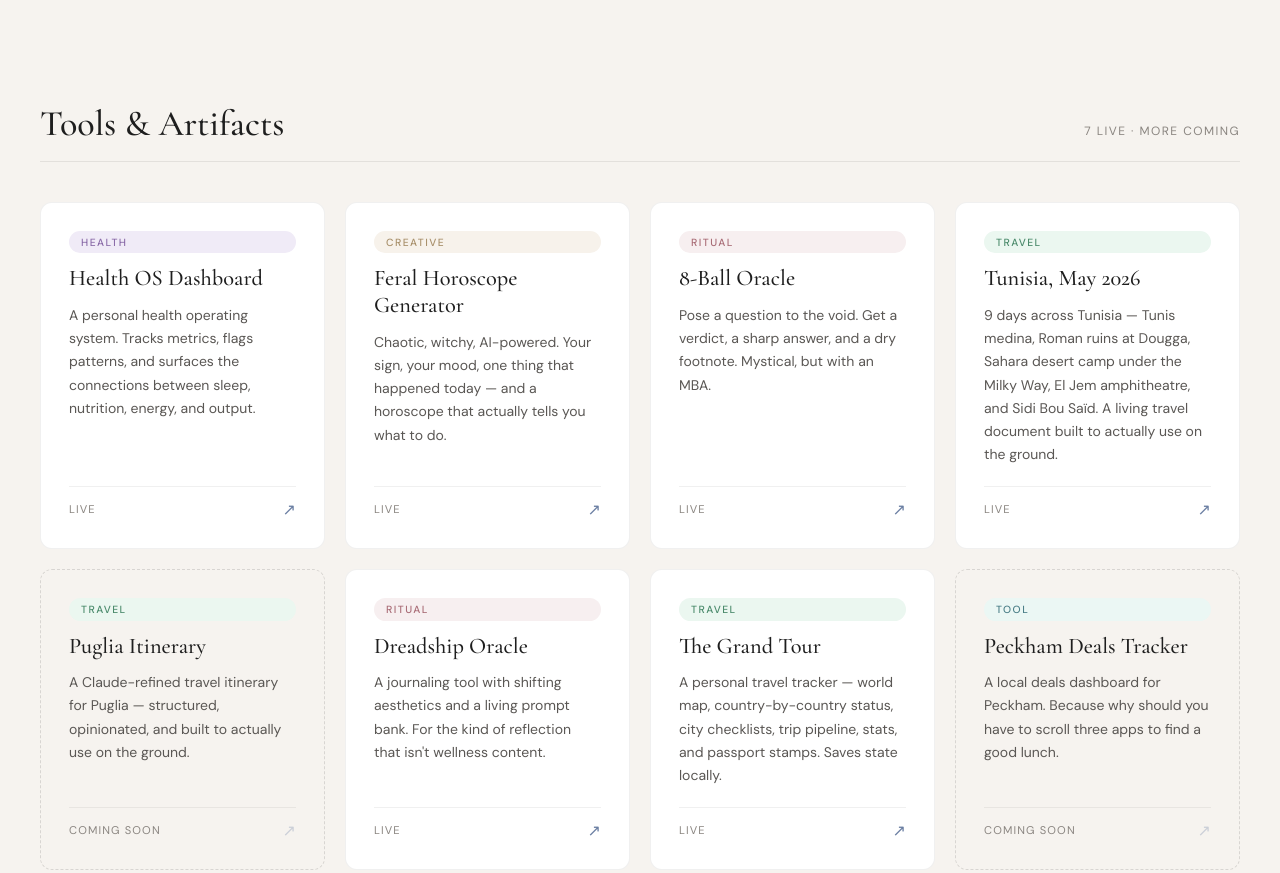
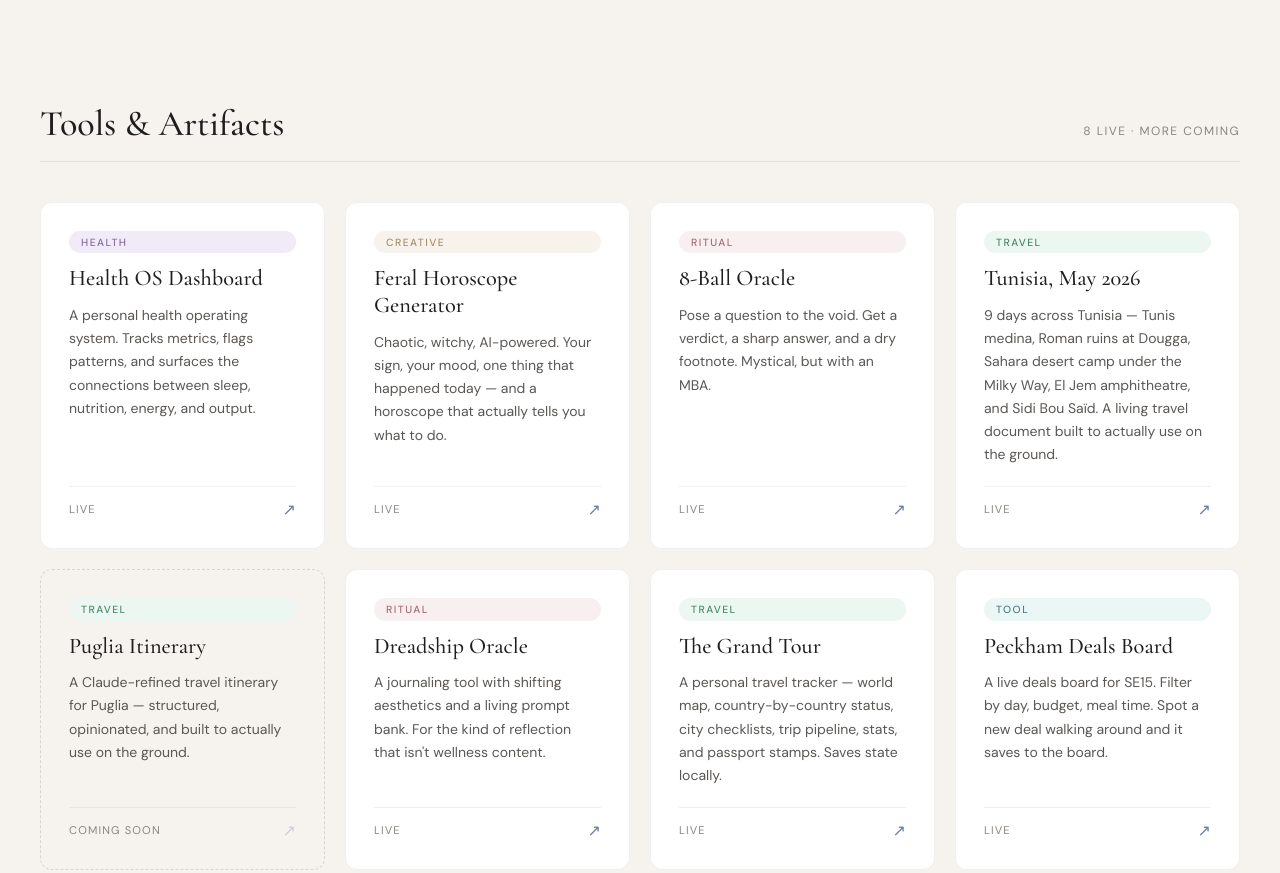
Before and after one commit to miznizzz/claudefun, a website: page index.html in a window 1280 px wide. Shown: the part 1020-1893 px from the top of the page. Drawn offline with nearby package versions, Linux system fonts and the light colour scheme.

Commit message:
Promote Peckham Deals Board to live in portfolio

```diff
--- a/index.html
+++ b/index.html
@@ -107,7 +107,7 @@ footer a:hover { text-decoration: underline; }
 <section class="section" id="tools">
   <div class="section-header">
     <h2 class="section-title">Tools &amp; Artifacts</h2>
-    <span class="section-count">7 live · more coming</span>
+    <span class="section-count">8 live · more coming</span>
   </div>
   <div class="project-grid">
     <a class="project-card" href="./health-os/"><span class="card-tag tag-health">Health</span><h3 class="card-title">Health OS Dashboard</h3><p class="card-desc">A personal health operating system. Tracks metrics, flags patterns, and surfaces the connections between sleep, nutrition, energy, and output.</p><div class="card-footer"><span class="card-status">Live</span><span class="card-arrow">↗</span></div></a>
@@ -117,7 +117,7 @@ footer a:hover { text-decoration: underline; }
     <div class="project-card card-placeholder"><span class="card-tag tag-travel">Travel</span><h3 class="card-title">Puglia Itinerary</h3><p class="card-desc">A Claude-refined travel itinerary for Puglia — structured, opinionated, and built to actually use on the ground.</p><div class="card-footer"><span class="card-status">Coming soon</span><span class="card-arrow" style="opacity:0.3">↗</span></div></div>
     <a class="project-card" href="./dreadship-oracle/"><span class="card-tag tag-ritual">Ritual</span><h3 class="card-title">Dreadship Oracle</h3><p class="card-desc">A journaling tool with shifting aesthetics and a living prompt bank. For the kind of reflection that isn't wellness content.</p><div class="card-footer"><span class="card-status">Live</span><span class="card-arrow">↗</span></div></a>
     <a class="project-card" href="./travel-tracker/"><span class="card-tag tag-travel">Travel</span><h3 class="card-title">The Grand Tour</h3><p class="card-desc">A personal travel tracker — world map, country-by-country status, city checklists, trip pipeline, stats, and passport stamps. Saves state locally.</p><div class="card-footer"><span class="card-status">Live</span><span class="card-arrow">↗</span></div></a>
-    <div class="project-card card-placeholder"><span class="card-tag tag-tool">Tool</span><h3 class="card-title">Peckham Deals Tracker</h3><p class="card-desc">A local deals dashboard for Peckham. Because why should you have to scroll three apps to find a good lunch.</p><div class="card-footer"><span class="card-status">Coming soon</span><span class="card-arrow" style="opacity:0.3">↗</span></div></div>
+    <a class="project-card" href="./peckham-deals/"><span class="card-tag tag-tool">Tool</span><h3 class="card-title">Peckham Deals Board</h3><p class="card-desc">A live deals board for SE15. Filter by day, budget, meal time. Spot a new deal walking around and it saves to the board.</p><div class="card-footer"><span class="card-status">Live</span><span class="card-arrow">↗</span></div></a>
     <a class="project-card" href="./dual-sunday/"><span class="card-tag tag-ritual">Ritual</span><h3 class="card-title">Dual Sunday Spell Drop™</h3><p class="card-desc">A weekly planning ritual. Sunday morning sets the bearing, evening reads the evidence. Live moon phases, AM/PM intentions, archived spells.</p><div class="card-footer"><span class="card-status">Live</span><span class="card-arrow">↗</span></div></a>
   </div>
 </section>
```
